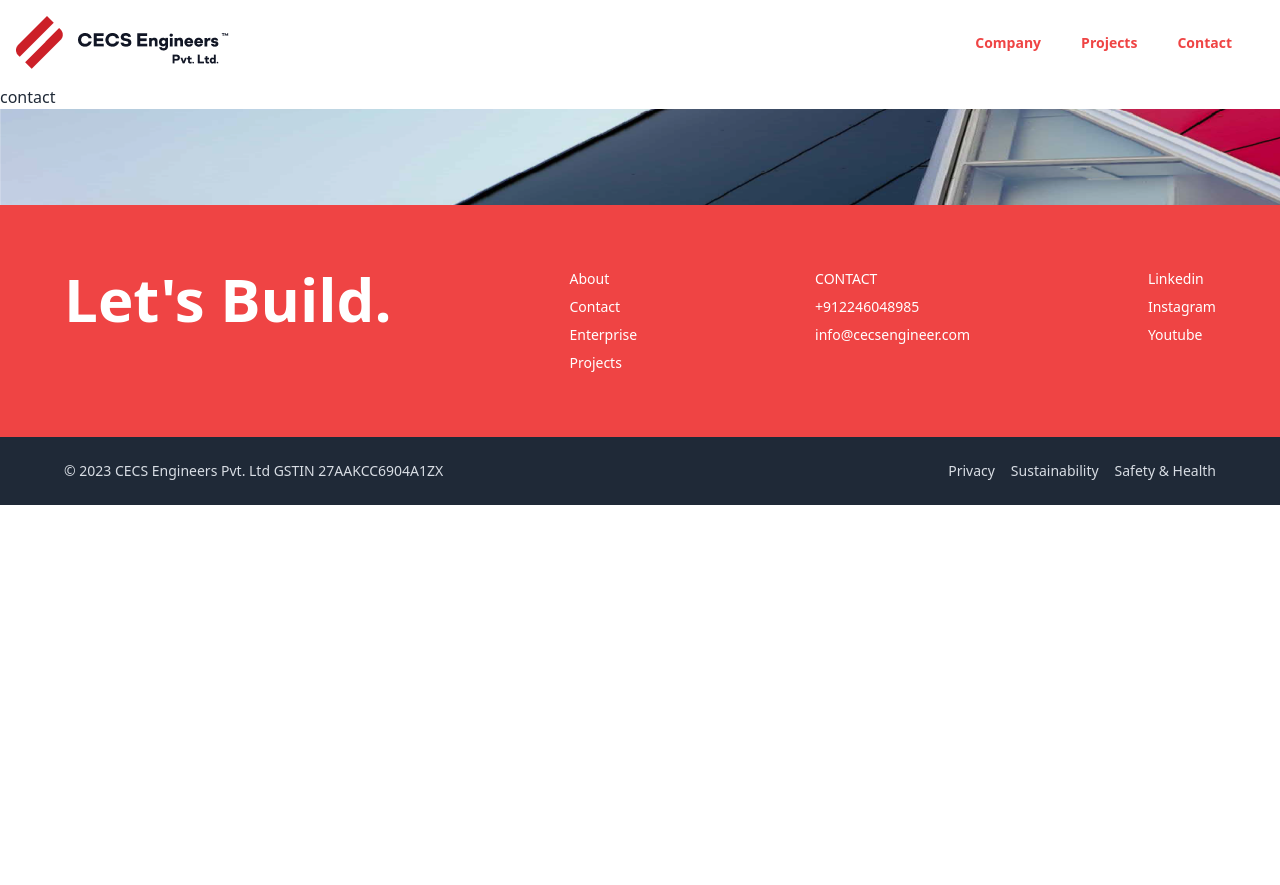
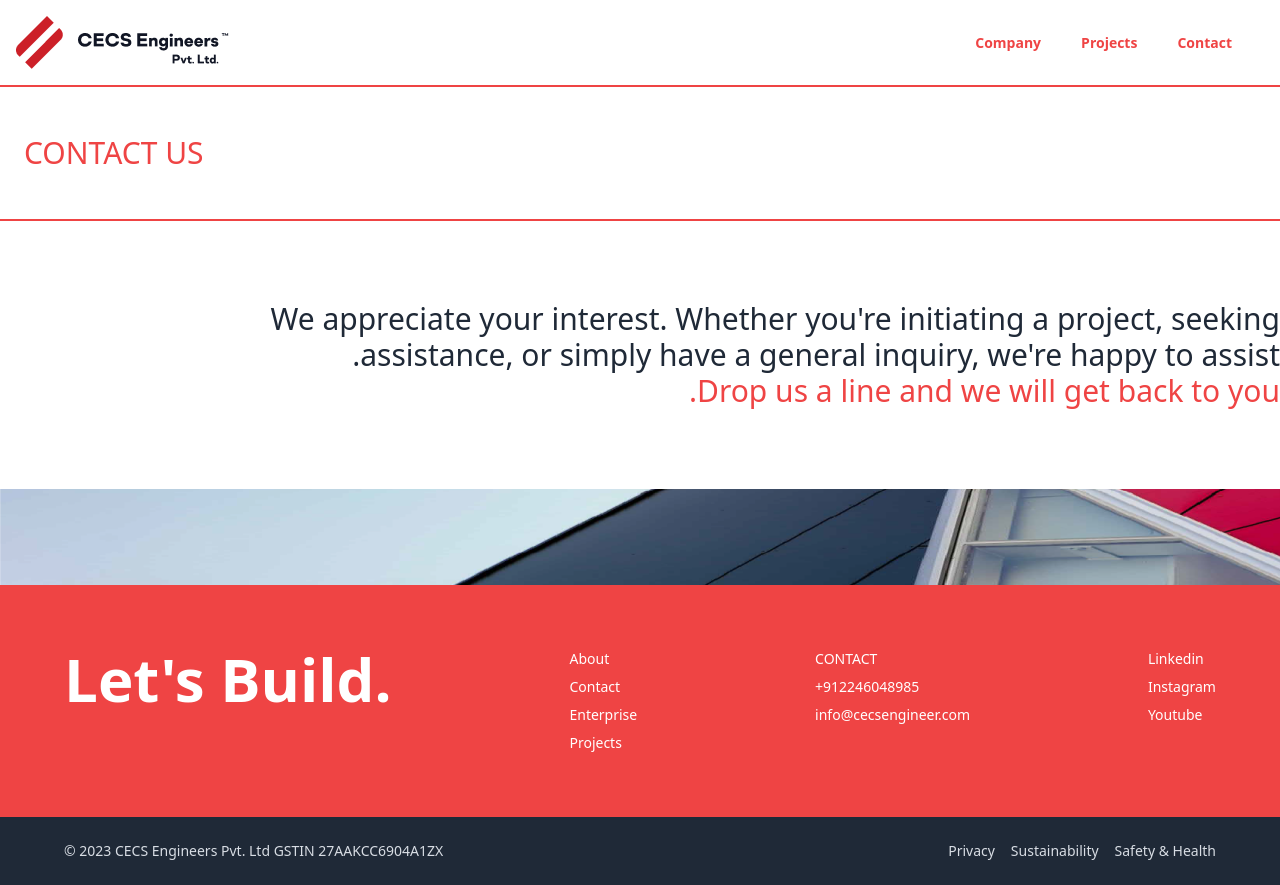
Before and after one commit to SumiAkter2/cecs-engineers, a React (Vite) app: page /contact in a window 1280 px wide. Before the commit the page ends 800 px from the top, so only its background shows below. Built offline with nearby package versions, Linux system fonts and the light colour scheme.

Commit message:
added contact header

```diff
--- a/src/Component/Contact/Contact.jsx
+++ b/src/Component/Contact/Contact.jsx
@@ -1,7 +1,21 @@
 const Contact = () => {
   return (
     <div>
-      <h1>contact</h1>
+      <div className=" py-12 border-b-2 border-red-500">
+        <h1 className="uppercase text-3xl text-red-500 px-6"> Contact Us</h1>
+      </div>
+
+      <div className="my-20">
+        <h1 dir="rtl" className=" text-3xl lg:ml-56">
+          We appreciate your interest. Whether you&apos;re initiating a project,
+          seeking assistance, or simply have a general inquiry, we&apos;re happy
+          to assist.
+          <br />
+          <span className="text-red-500">
+            Drop us a line and we will get back to you.
+          </span>
+        </h1>
+      </div>
     </div>
   );
 };
--- a/src/Component/Shared/Header.jsx
+++ b/src/Component/Shared/Header.jsx
@@ -15,7 +15,7 @@ const Header = () => {
     </>
   );
   return (
-    <div className="max-w-screen navbar  font-bold p-4">
+    <div className="max-w-screen navbar font-bold p-4 border-b-2 border-red-500">
       <div className="navbar-start">
         <a href="/ " className=" flex justify-center items-center">
           <img src={logo} alt="logo" className="" />
```
